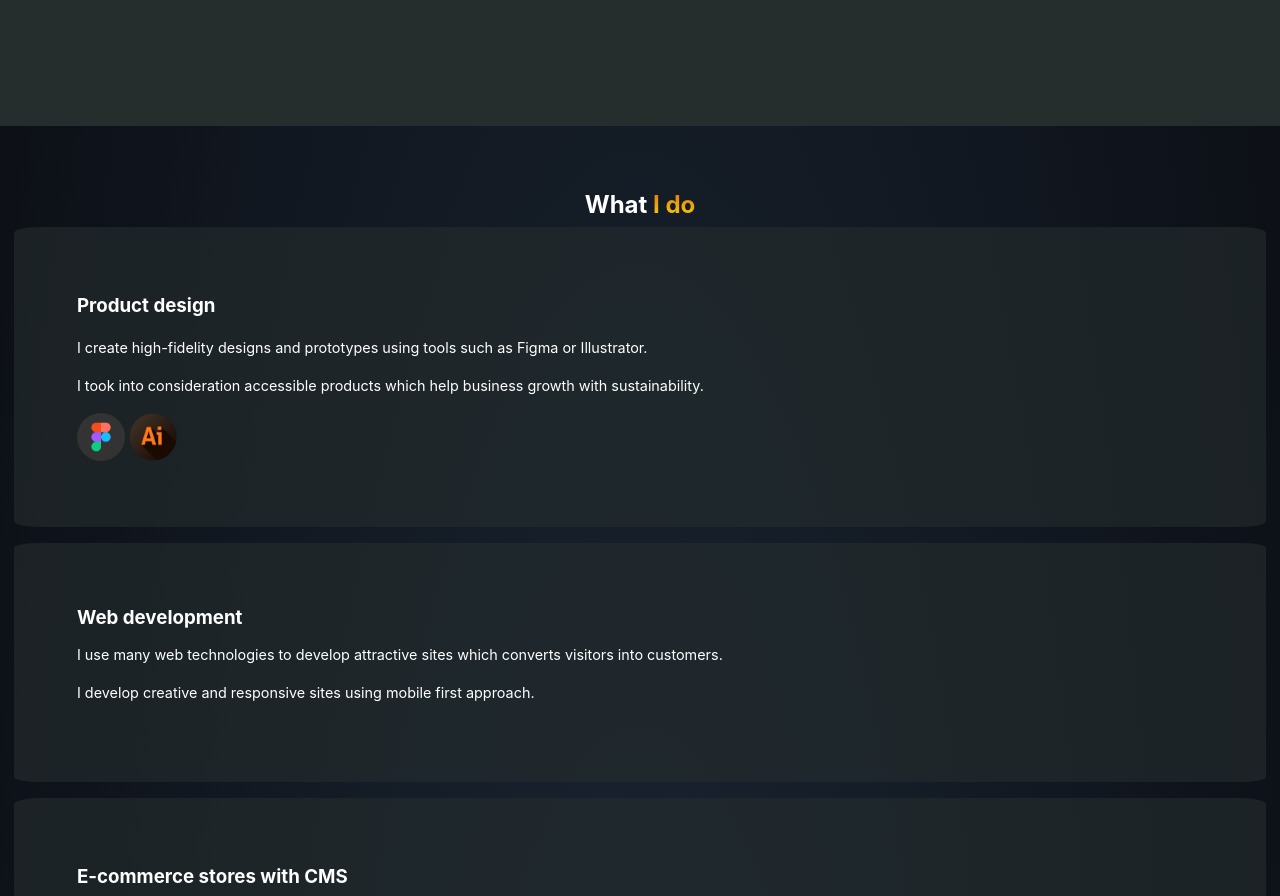
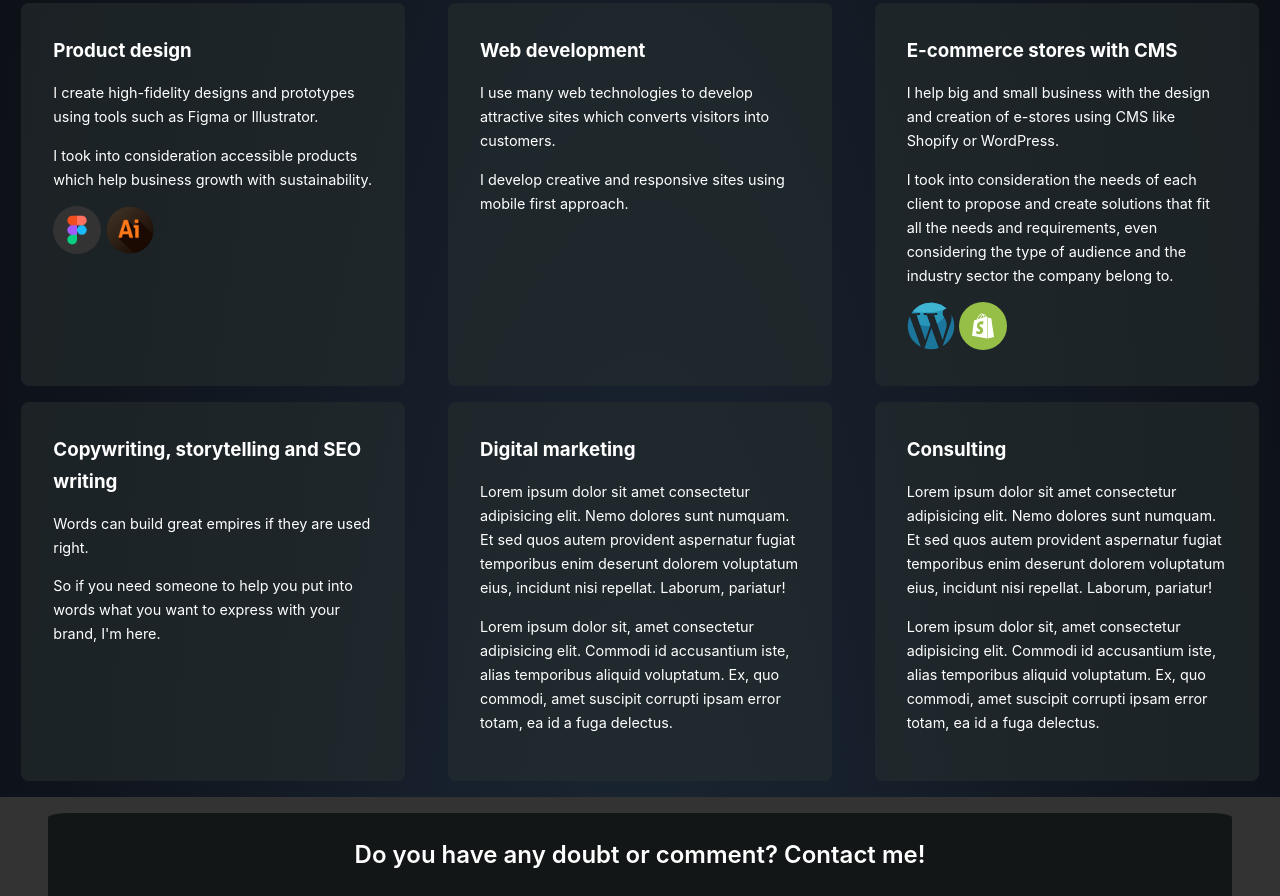
Before and after one commit to NathalyStudio/PersonalPortfolio, a plain HTML site: page index.html in a window 1280 px wide. Shown: the part 1198-2094 px from the top of the page. Drawn offline with Linux system fonts and the light colour scheme; animation ran at ten frames a second; a web font is replaced by a local one.

Commit message:
editing some parts in home

```diff
--- a/index.html
+++ b/index.html
@@ -66,13 +66,13 @@
                 <h3 class="section--services__h3">Product design</h3>
                 <p class="section--services--description">I create high-fidelity designs and prototypes using tools such as Figma or Illustrator.</p>
                 <p class="section--services--description">I took into consideration accessible products which help business growth with sustainability.</p>
-                <img src="./img/figma_logo_icon_147289.png" alt="Andreina Rodriguez - UX/UI designer using figma" class="section--sercives--img">
-                <img src="./img/adobeillustratoricon_84157.png" alt="Andreina Rodriguez - UX/UI designer using Illustrator" class="section--sercives--img">
+                <img src="./img/figma_logo_icon_147289.png" alt="Andreina Rodriguez - UX/UI designer using figma" class="section--services--img">
+                <img src="./img/adobeillustratoricon_84157.png" alt="Andreina Rodriguez - UX/UI designer using Illustrator" class="section--services--img">
 
             </article>
 
-            <article class="section--about__right-column">
-                <h3 class="section--about__h3">Web development</h3>
+            <article class="section--services__right-column">
+                <h3 class="section--services__h3">Web development</h3>
                 <p class="section--services--description">I use many web technologies to develop attractive sites which converts visitors into customers. </p>
                 <p class="section--services--description">I develop creative and responsive sites using mobile first approach.</p>
             </article>
@@ -81,14 +81,27 @@
                 <h3 class="section--services__h3">E-commerce stores with CMS</h3>
                 <p class="section--services--description">I help big and small business with the design and creation of e-stores using CMS like Shopify or WordPress.</p>
                 <p class="section--services--description">I took into consideration the needs of each client to propose and create solutions that fit all the needs and requirements, even considering the type of audience and the industry sector the company belong to.</p>
-                <img src="./img/wordpress_icon-icons.com_60472.svg" alt="Andreina Rodriguez - UX/UI designer using figma" class="section--sercives--img">
-                <img src="./img/shopify_icon_146101.svg" alt="Andreina Rodriguez - UX/UI designer using Illustrator" class="section--sercives--img">
+                <img src="./img/wordpress_icon-icons.com_60472.svg" alt="Andreina Rodriguez - UX/UI designer using figma" class="section--services--img">
+                <img src="./img/shopify_icon_146101.svg" alt="Andreina Rodriguez - UX/UI designer using Illustrator" class="section--services--img">
             </article>
 
-            <article class="section--about__right-column">
-                <h3 class="section--about__h3">Copywriting, storytelling and SEO writing</h3>
+            <article class="section--services__right-column">
+                <h3 class="section--services__h3">Copywriting, storytelling and SEO writing</h3>
                 <p class="section--services--description">Words can build great empires if they are used right. </p>
                 <p class="section--services--description">So if you need someone to help you put into words what you want to express with your brand, I'm here. </p>
+            </article>
+
+            <article class="section--services__left-column">
+                <h3 class="section--services__h3">Digital marketing</h3>
+                <p class="section--services--description">Lorem ipsum dolor sit amet consectetur adipisicing elit. Nemo dolores sunt numquam. Et sed quos autem provident aspernatur fugiat temporibus enim deserunt dolorem voluptatum eius, incidunt nisi repellat. Laborum, pariatur!</p>
+                <p class="section--services--description">Lorem ipsum dolor sit, amet consectetur adipisicing elit. Commodi id accusantium iste, alias temporibus aliquid voluptatum. Ex, quo commodi, amet suscipit corrupti ipsam error totam, ea id a fuga delectus.</p>
+                <!-- <img src="./img/wordpress_icon-icons.com_60472.svg" alt="Andreina Rodriguez - UX/UI designer using figma" class="section--services--img">
+                <img src="./img/shopify_icon_146101.svg" alt="Andreina Rodriguez - UX/UI designer using Illustrator" class="section--services--img">
+            --></article>
+            <article class="section--services__right-column">
+                <h3 class="section--services__h3">Consulting</h3>
+                <p class="section--services--description">Lorem ipsum dolor sit amet consectetur adipisicing elit. Nemo dolores sunt numquam. Et sed quos autem provident aspernatur fugiat temporibus enim deserunt dolorem voluptatum eius, incidunt nisi repellat. Laborum, pariatur!</p>
+                <p class="section--services--description">Lorem ipsum dolor sit, amet consectetur adipisicing elit. Commodi id accusantium iste, alias temporibus aliquid voluptatum. Ex, quo commodi, amet suscipit corrupti ipsam error totam, ea id a fuga delectus.</p>
             </article>
         </div>
     </section>
--- a/styles/style.css
+++ b/styles/style.css
@@ -228,7 +228,7 @@ body {
 }
 
 .section--services__left-column,
-.section--about__right-column {
+.section--services__right-column {
     background: var(--rgba-charleston-black);
     /* opacity: .7; */
     color: var(--main-tx-color);
@@ -237,7 +237,7 @@ body {
     margin-bottom: 1em;
 }
 
-.section--sercives--img {
+.section--services--img {
     max-height: 3em;
     margin-left: auto;
     margin-right: auto;
@@ -367,6 +367,26 @@ body {
 /* tablets */
 
 @media (min-width: 768px) {
+    .section--about {
+        min-height: 50vh;
+    }
+    .section--services--cards {
+        flex-direction: row;
+        flex-wrap: wrap;
+        margin: 0;
+        /* margin-left: auto;
+        margin-right: auto; */
+    }
+    .section--services--title {
+        margin-bottom: 1em;
+    }
+    .section--services__left-column,
+    .section--services__right-column {
+        margin-left: auto;
+        margin-right: auto;
+        padding: 5% 4%;
+        width: 42%;
+    }
     .footer--btn__contact {
         padding: 1%;
         font-size: 1rem;
@@ -406,6 +426,17 @@ body {
         font-size: 3em;
         width: 700px;
     }
+    .section--about {
+        min-height: 35vh;
+    }
+    .section--services__left-column,
+    .section--services__right-column {
+        /* margin-left: auto;
+        margin-right: auto;
+        padding: 5% 4%; */
+        padding: 2em;
+        width: 30%;
+    }
     .footer--main-text {
         margin-bottom: 5%;
         margin-left: 2em;
@@ -437,6 +468,13 @@ body {
     .hero--title {
         min-width: 800px;
     }
+    .section--services__left-column,
+    .section--services__right-column {
+        /* margin-left: auto;
+        margin-right: auto;
+         */
+        width: 23%;
+    }
     .footer--main-text {
         margin: 1em 8%;
     }
@@ -452,6 +490,10 @@ body {
 }
 
 
+/* @media (min-width: 2560px) {}
+ */
+
+
 /* @media only screen and (max-width: 600px) {
     header nav {
         display: none;
```
